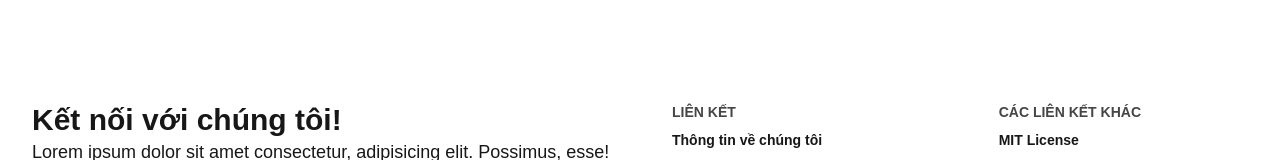
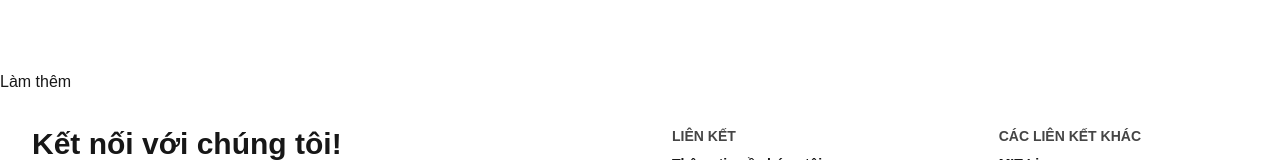
Before and after one commit to KhangVo711/build-material, a Next.js app: page / in a window 1280 px wide. Shown: the part 3492-3652 px from the top of the page. Built offline with nearby package versions, Linux system fonts and the light colour scheme.

Commit message:
add lam them

```diff
--- a/src/app/page.tsx
+++ b/src/app/page.tsx
@@ -3,7 +3,7 @@ import NewProduct from '@/components/home/new_product/NewProduct';
 import BestSellProduct from '@/components/home/bestSell_product/BestSellProduct';
 import ProductIntro from '@/components/home/product_intro/ProductIntro';
 import DecribeProduct from '@/components/home/describe_product/Decribe_product';
-// import ContactPreFooter from '@/components/home/contact_pre_footer/ContactPreFooter';
+import ContactPreFooter from '@/components/home/contact_pre_footer/ContactPreFooter';
 export default function Home() {
 
   return (
@@ -13,7 +13,7 @@ export default function Home() {
       <NewProduct />
       <BestSellProduct />
       <DecribeProduct />
-      {/* <ContactPreFooter /> */}
+      <ContactPreFooter />
     </div>
 
   );
--- a/src/components/home/contact_pre_footer/ContactPreFooter.tsx
+++ b/src/components/home/contact_pre_footer/ContactPreFooter.tsx
@@ -1,5 +1,5 @@
 export default function ContactPreFooter() {
     return (
-        <></>
+        <div><p>Làm thêm</p></div>
     )
 }
```
